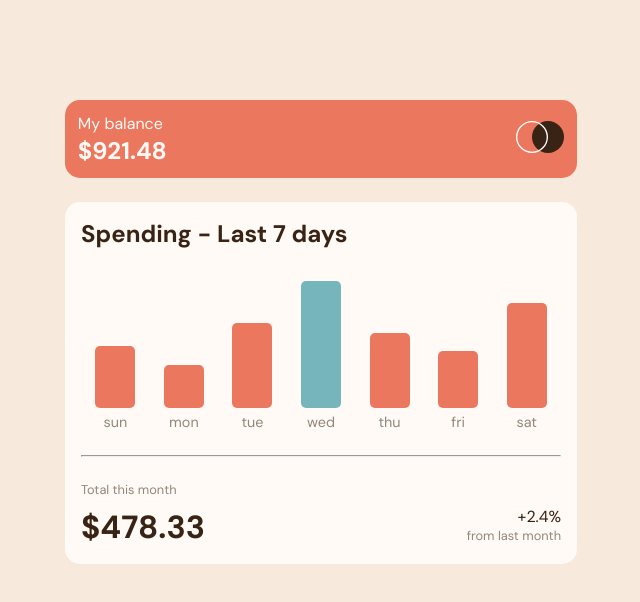
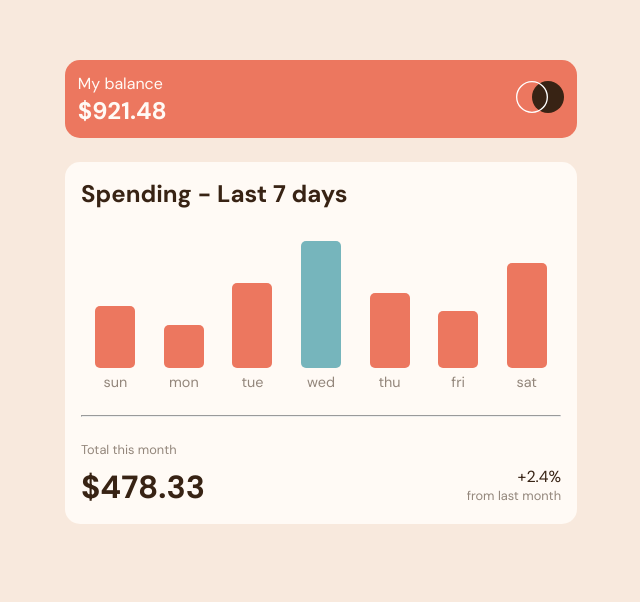
Before and after one commit to siafromspace/expenses-chart, a plain HTML site: page index.html in a window 1280 px wide. Shown: the part 148-750 px from the top of the page, without its empty margins (319-959 px from the left). Drawn offline with Linux system fonts and the light colour scheme.

Commit message:
Update style.css

```diff
--- a/style.css
+++ b/style.css
@@ -15,7 +15,7 @@
 body {
     background-color: var(--cream);
     font-family: 'DM Sans', sans-serif;
-    height: 120vh;
+    height: 110vh;
     width: 100vw;
     display: flex;
     justify-content: center;
```
